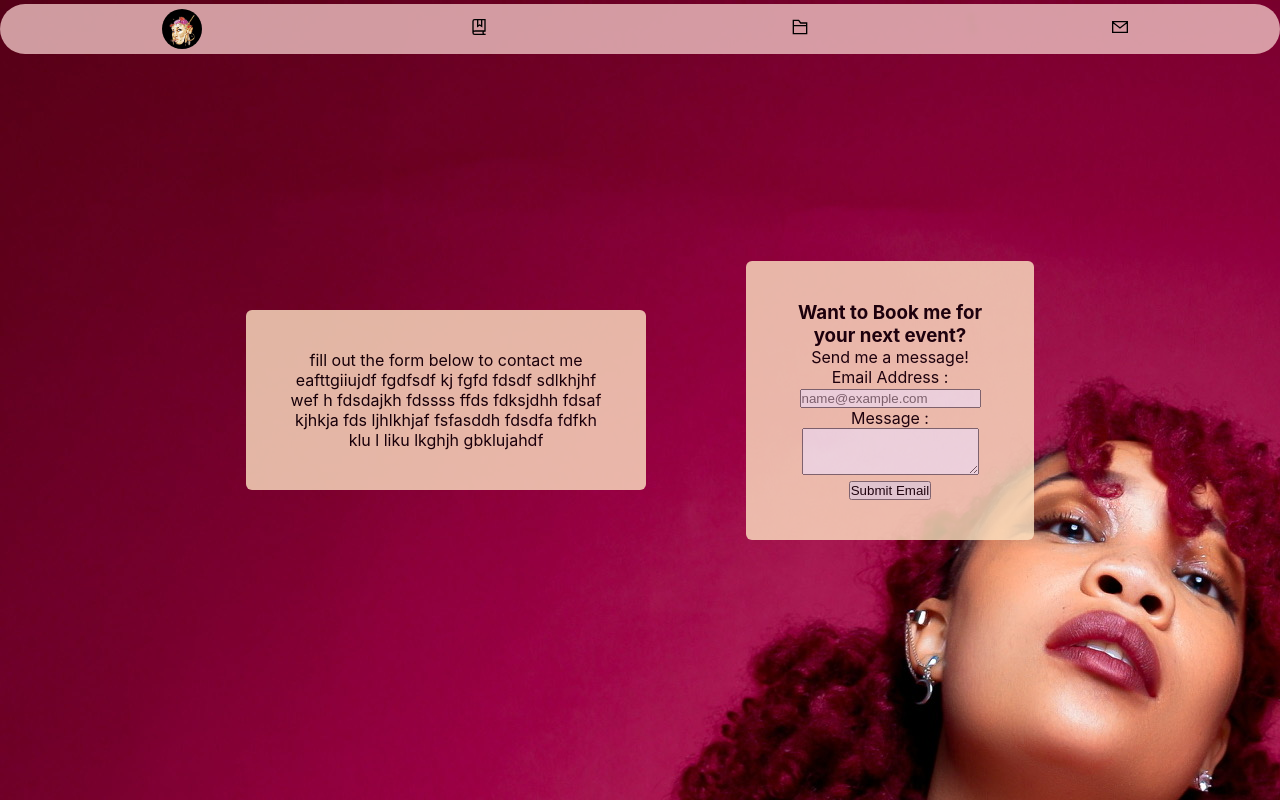
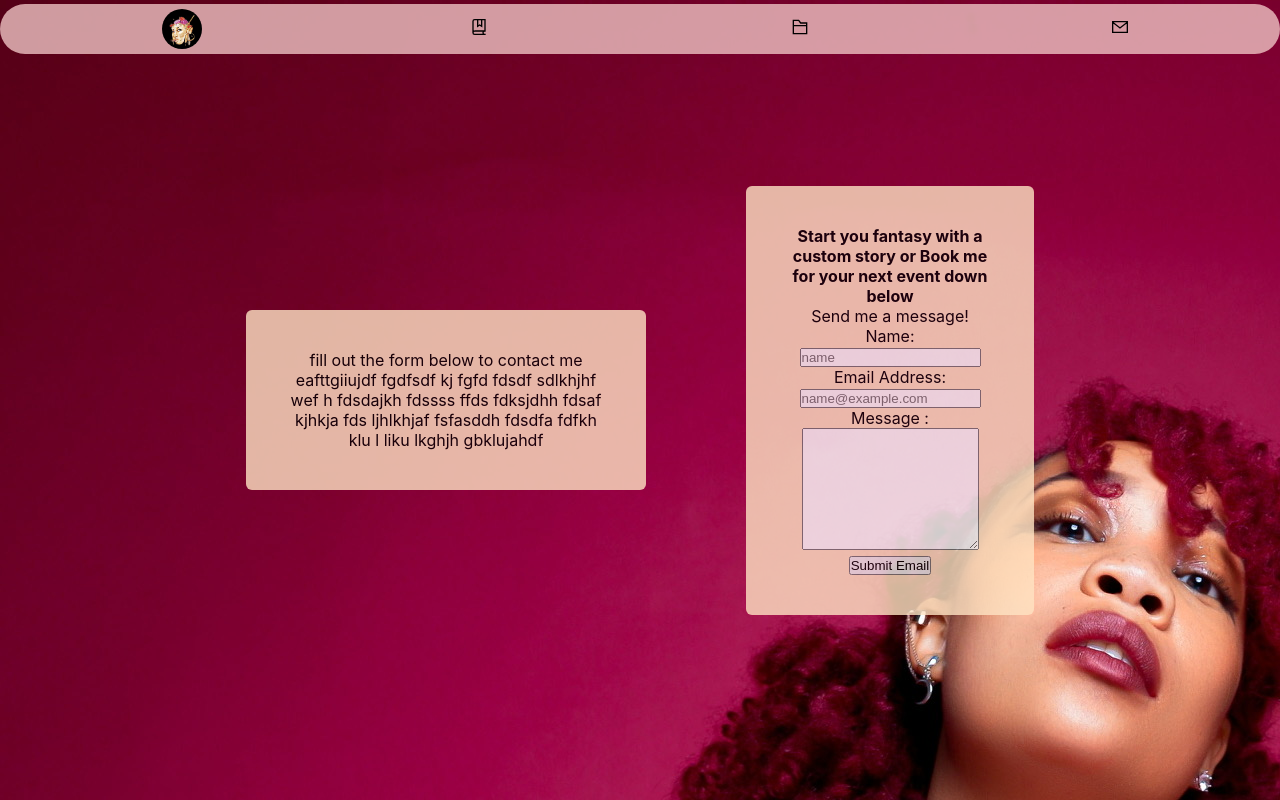
Before and after one commit to Calebbartley/Talored.github.io, a React (Create React App) app: page /Contact in a window 1280 px wide. Built offline with nearby package versions, Linux system fonts and the light colour scheme; a web font is replaced by a local one.

Commit message:
Emailjs added and apperance changs made

```diff
--- a/src/Components/aboutMe/About.css
+++ b/src/Components/aboutMe/About.css
@@ -10,8 +10,8 @@
     border: 3px solid #fff;
     border-color: rgb(223, 128, 12);
     max-height: 800px;
-    max-width: 100rem;
-    font-size: 30px;
+    max-width: 80rem;
+    font-size: 18px;
     padding: 20px;
 }
 .font-link{
--- a/src/Components/aboutMe/About.js
+++ b/src/Components/aboutMe/About.js
@@ -22,7 +22,7 @@ function About() {
             <Card.ImgOverlay>
               <Card.Title className="font-link">About me</Card.Title>
               <Card.Body>
-              <p>
+              <a>
                 Spoken word artist , Talor’d Tales, was born in Saint Louis ,
                 Missouri in 1994. She developed a passion for creative writing
                 at an early age ; she loved the freedom of constructing a
@@ -46,7 +46,7 @@ function About() {
                 of conduct and conformity to gender roles. Talor’d gives a
                 voice to those who are liberated and sexually expressive,
                 slowly but surely erasing the stigma of sex as taboo.
-                </p>
+                </a>
               </Card.Body>
             </Card.ImgOverlay>
           </Card>
--- a/src/Components/contact/Contact.js
+++ b/src/Components/contact/Contact.js
@@ -1,17 +1,23 @@
+import emailjs from "emailjs-com";
 import React from "react";
-import { useState } from "react";
+
 import { Button, Card, Form } from "react-bootstrap";
 import "./Contact.css";
 
 function Contact() {
-  const [name, setName] = useState("");
-  const [email, setEmail] = useState("");
-  const [message, setMessage] = useState("");
 
-  const handleSubmit = (e) => {
-    console.log(`Email: ${email}, Name: ${name}`);
+  const sendEmail = (e) => {
     e.preventDefault();
+
+    emailjs.sendForm('gmail', 'template_6qlm9z9', e.target, 'user_ONxwoCFZkXGClVdKMS20G')
+      .then((result) => {
+          console.log(result.text);
+      }, (error) => {
+          console.log(error.text);
+      });
+      e.target.reset();
   };
+
   return (
     <div className="contact">
       <div>
@@ -25,20 +31,25 @@ function Contact() {
         </Card>
       </div>
       <Card style={{ width: "18rem" }} className="contact-card">
-        <Form className="contact-form" onSubmit={handleSubmit}>
-        <h3>
-        Want to Book me for your next event?
-        </h3>
+        <Form className="contact-form" onSubmit={sendEmail}>
+        <h4>
+        Start you fantasy with a custom story or Book me for your next event down below
+        </h4>
         <p>
         Send me a message!
         </p>
-
           <Form.Group controlId="formBasicEmail">
-            <Form.Label>Email Address :</Form.Label>
+            <Form.Label>Name:</Form.Label>
+            <Form.Control
+              type="name"
+              placeholder="name"
+            />
+          </Form.Group>
+          <Form.Group controlId="formBasicEmail">
+            <Form.Label>Email Address:</Form.Label>
             <Form.Control
               type="email"
               placeholder="name@example.com"
-              onChange={(e) => setEmail(e.target.value)}
             />
           </Form.Group>
           <Form.Group>
@@ -46,8 +57,8 @@ function Contact() {
             <Form.Control
               type="text"
               as="textarea"
-              rows={3}
-              onChange={(e) => setName(e.target.value)}
+              rows="8"
+
             />
           </Form.Group>
           <Button variant="primary" type="submit">
--- a/src/Components/portfolio/Portfolio.js
+++ b/src/Components/portfolio/Portfolio.js
@@ -1,6 +1,6 @@
 import React from "react";
 import "./Portfolio.css";
-import { Carousel } from "bootstrap";
+import  Carousel  from "react-bootstrap/Carousel";
 
 function Portfolio() {
   return (
```
